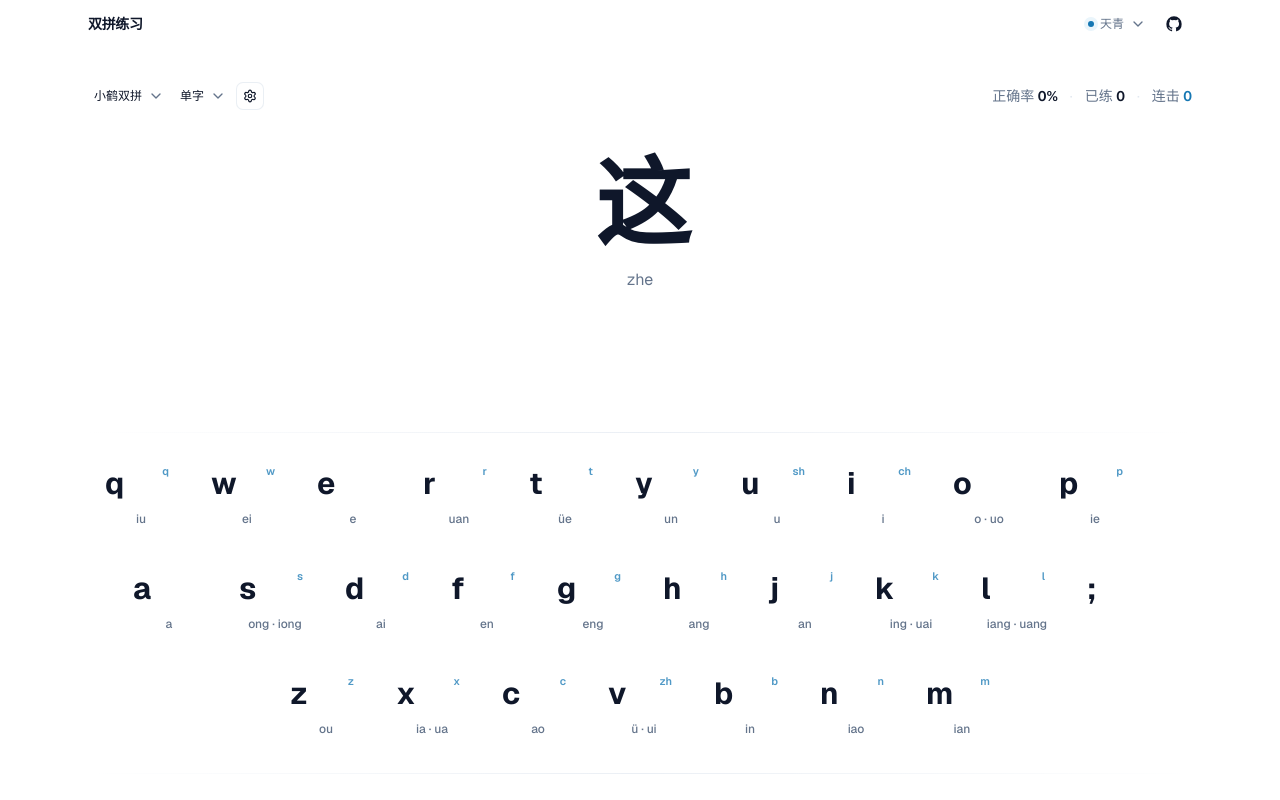
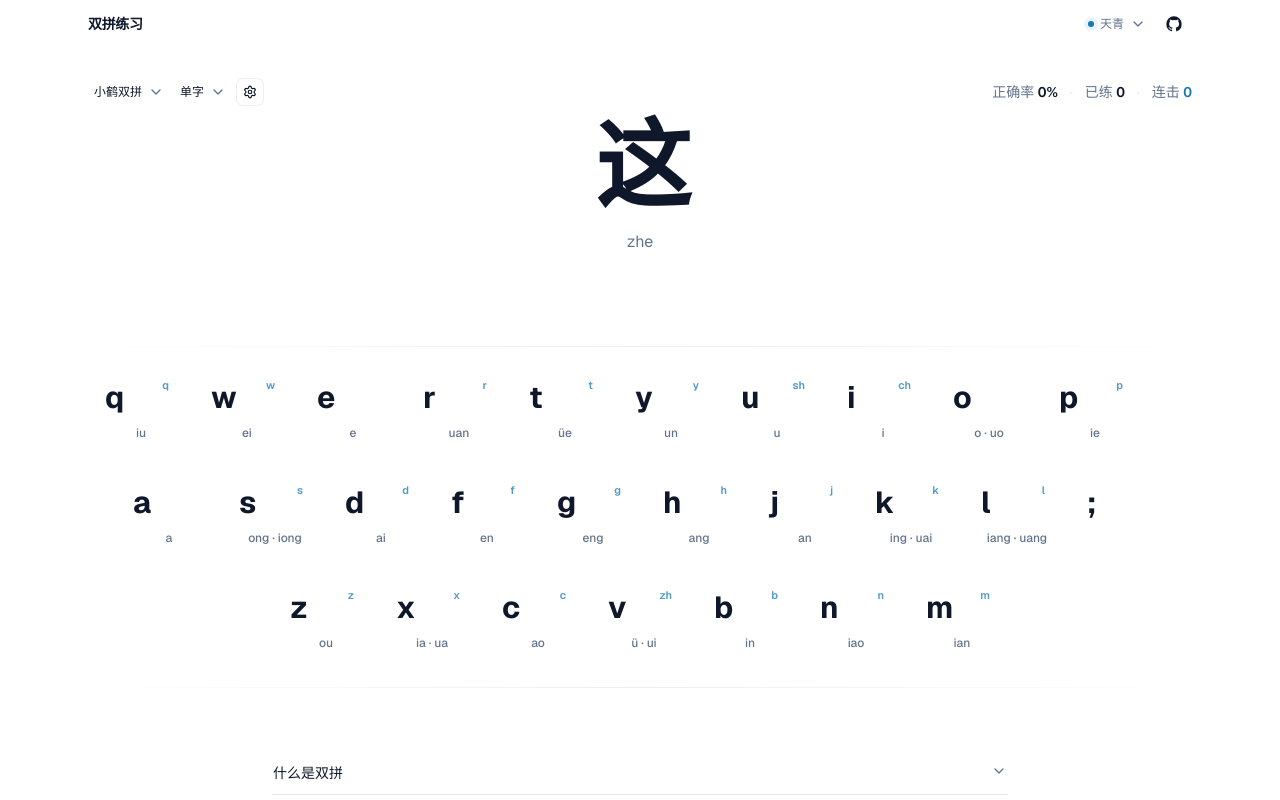
Before and after one commit to sharebravery/shuangpin-practice, a Next.js app: page / in a window 1280 px wide. Shown: the top 800 px of the page. Built offline with nearby package versions, Linux system fonts and the light colour scheme.

Commit message:
style: tighten practice workspace rhythm

```diff
--- a/src/features/practice/practice-workspace.tsx
+++ b/src/features/practice/practice-workspace.tsx
@@ -281,7 +281,7 @@ export function PracticeWorkspace() {
 
   return (
     <div
-      className="flex flex-col items-center py-1 sm:py-2"
+      className="flex flex-col items-center py-0.5 sm:py-1"
       onPointerDown={(event) => {
         const target = event.target as HTMLElement;
         if (
@@ -294,16 +294,16 @@ export function PracticeWorkspace() {
         window.requestAnimationFrame(() => focusPracticeInput());
       }}
     >
-      <div className="flex min-h-8 w-full items-center justify-between gap-3">
+      <div className="flex h-8 w-full items-center justify-between gap-3">
         <PracticeToolbar />
         <PracticeStats />
       </div>
 
-      <div className="relative flex min-h-[280px] w-full flex-col items-center justify-center py-7 sm:min-h-[320px] sm:py-9">
+      <div className="relative flex min-h-[218px] w-full flex-col items-center justify-center py-2 sm:min-h-[238px] sm:py-3">
         <PracticePrompt />
 
         <div
-          className="flex h-[76px] items-center justify-center gap-7 font-mono text-[2.6rem] font-bold tracking-wide text-[var(--brand)] sm:h-20 sm:text-[2.9rem]"
+          className="flex h-16 items-center justify-center gap-6 font-mono text-[2.45rem] font-bold tracking-wide text-[var(--brand)] sm:h-[68px] sm:gap-7 sm:text-[2.7rem]"
           aria-live="polite"
           aria-atomic="true"
         >
@@ -324,7 +324,7 @@ export function PracticeWorkspace() {
           })}
         </div>
 
-        <div className="flex h-5 items-center justify-center font-mono text-[0.68rem] text-muted-foreground">
+        <div className="flex h-[18px] items-center justify-center font-mono text-[0.68rem] text-muted-foreground">
           {status === "wrong" && (
             <span>
               正确&nbsp;
```
